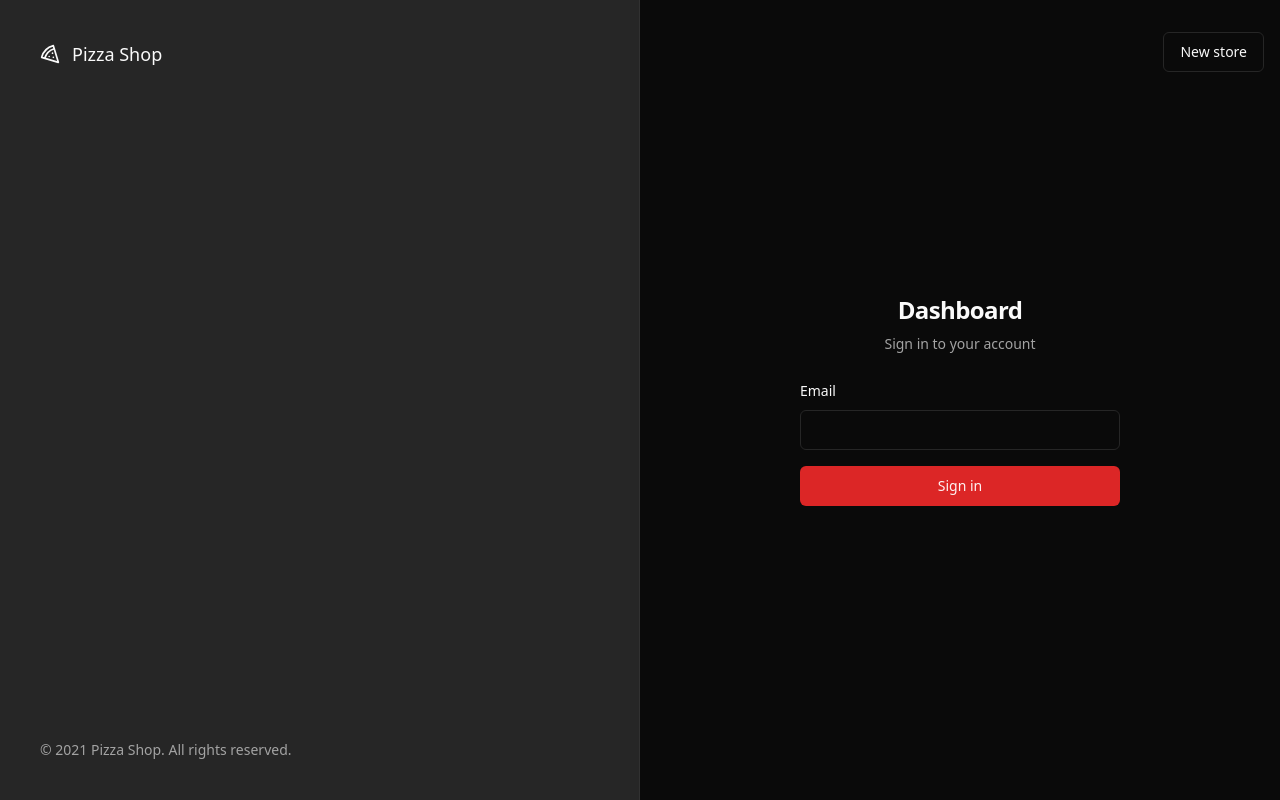
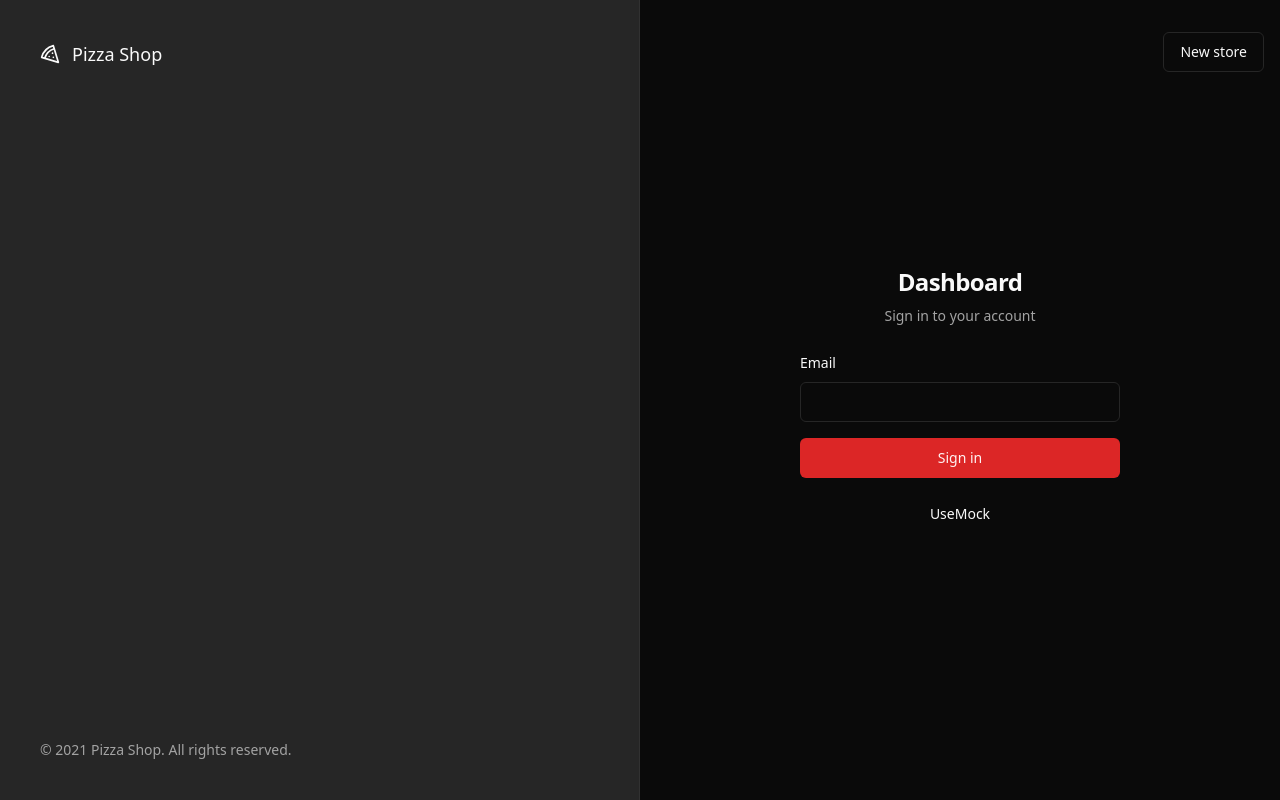
Before and after one commit to fsmaiorano/pizzashop, a React (Vite) app in the folder pizzashop-web/: page /sign-in in a window 1280 px wide. Built offline with nearby package versions, Linux system fonts and the light colour scheme; no server answers.

Commit message:
Add React-Query and AppContextProvider

```diff
--- /dev/null
+++ b/pizzashop-web/src/contexts/app-context.tsx
@@ -0,0 +1,26 @@
+import { createContext } from 'react'
+
+interface IAppContextProps {
+  children: React.ReactNode
+}
+
+interface IAppContext {
+  useMock: boolean
+  toggleUseMock: () => void
+}
+
+let useMock = false
+
+export const AppContext = createContext({} as IAppContext)
+
+function toggleUseMock() {
+  useMock = !useMock
+}
+
+export function AppContextProvider({ children }: IAppContextProps) {
+  return (
+    <AppContext.Provider value={{ useMock, toggleUseMock }}>
+      {children}
+    </AppContext.Provider>
+  )
+}
--- a/pizzashop-web/src/pages/auth/sign-in.tsx
+++ b/pizzashop-web/src/pages/auth/sign-in.tsx
@@ -1,3 +1,5 @@
+import { useMutation } from '@tanstack/react-query'
+import { useContext } from 'react'
 import { Helmet } from 'react-helmet-async'
 import { useForm } from 'react-hook-form'
 import { Link } from 'react-router-dom'
@@ -7,6 +9,8 @@ import { z } from 'zod'
 import { Button } from '@/components/ui/button'
 import { Input } from '@/components/ui/input'
 import { Label } from '@/components/ui/label'
+import { AppContext } from '@/contexts/app-context'
+import { signIn } from '@/services/sign-in-service'
 
 const signInForm = z.object({
   email: z.string().email(),
@@ -16,11 +20,20 @@ type SignInForm = z.infer<typeof signInForm>
 
 export function SignIn() {
   const { handleSubmit, register, formState } = useForm<SignInForm>()
+  const { useMock, toggleUseMock } = useContext(AppContext)
+
+  const { mutateAsync: authenticate } = useMutation({ mutationFn: signIn })
 
   async function handleSignIn(data: SignInForm) {
     try {
-      console.log(data)
-      await new Promise((resolve) => setTimeout(resolve, 1000))
+      debugger;
+      if (useMock) {
+        console.log(data)
+        await new Promise((resolve) => setTimeout(resolve, 1000))
+      } else {
+        await authenticate({ email: data.email })
+      }
+
       toast.success('We send you an email with a link to sign in')
     } catch {
       toast.error('Something went wrong')
@@ -53,6 +66,14 @@ export function SignIn() {
             >
               Sign in
             </Button>
+            <Button
+              type="button"
+              variant="ghost"
+              className="w-full"
+              onClick={toggleUseMock}
+            >
+              UseMock
+            </Button>
           </form>
         </div>
       </div>
--- /dev/null
+++ b/pizzashop-web/src/services/sign-in-service.ts
@@ -0,0 +1,9 @@
+import { api } from '@/lib/axios'
+
+export interface SignInRequest {
+  email: string
+}
+
+export async function signIn({ email }: SignInRequest) {
+  await api.post('/authenticate', { email })
+}
```
Also changed, not shown: pizzashop-web/src/App.tsx (+6 -3 lines), 2 other files (tests, documents, lock files or other folders).
